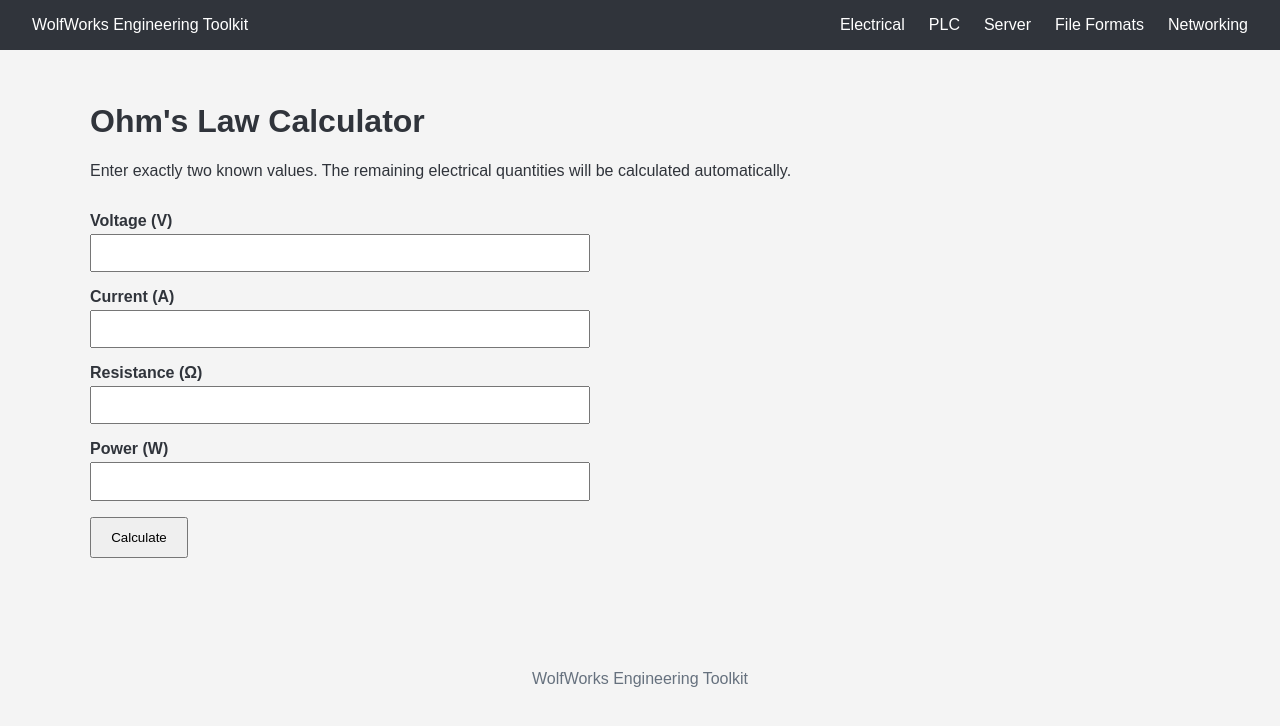
After one commit to LoneWolf862/WolfWorks-Toolkit, a Flask app: page /electrical/ohms-law/ in a window 1280 px wide. The commit adds this page. Shown: the top 726 px of the page. Run offline with Flask 3, Linux system fonts and the light colour scheme.

Commit message:
Add Ohm's Law calculator and tests

```diff
--- a/requirements.txt
+++ b/requirements.txt
@@ -1,11 +1,17 @@
 blinker==1.9.0
 click==8.5.0
+colorama==0.4.6
 Flask==3.1.3
 Flask-SQLAlchemy==3.1.1
 greenlet==3.5.6
+iniconfig==2.3.0
 itsdangerous==2.2.0
 Jinja2==3.1.6
 MarkupSafe==3.0.3
+packaging==26.3
+pluggy==1.6.0
+Pygments==2.21.0
+pytest==9.1.1
 SQLAlchemy==2.0.54
 typing_extensions==4.16.0
 Werkzeug==3.1.8
--- a/wolfworks/__init__.py
+++ b/wolfworks/__init__.py
@@ -14,4 +14,7 @@ def create_app():
     from wolfworks.core import core_bp
     app.register_blueprint(core_bp)
 
+    from wolfworks.electrical import electrical_bp
+    app.register_blueprint(electrical_bp)
+
     return app
--- /dev/null
+++ b/wolfworks/electrical/routes.py
@@ -0,0 +1,38 @@
+from flask import render_template, request
+
+from wolfworks.electrical import electrical_bp
+from wolfworks.electrical.calculations import calculate_ohms_law
+
+
+@electrical_bp.route("/")
+def index():
+    return render_template("electrical/index.html")
+
+
+@electrical_bp.route("/ohms-law/", methods=["GET", "POST"])
+def ohms_law():
+    result = None
+    error = None
+
+    if request.method == "POST":
+        try:
+            values = {}
+
+            for field in ["voltage", "current", "resistance", "power"]:
+                raw_value = request.form.get(field, "").strip()
+
+                if raw_value:
+                    values[field] = float(raw_value)
+                else:
+                    values[field] = None
+
+            result = calculate_ohms_law(**values)
+
+        except ValueError as exc:
+            error = str(exc)
+
+    return render_template(
+        "electrical/ohms_law.html",
+        result=result,
+        error=error,
+    )
--- a/wolfworks/static/css/style.css
+++ b/wolfworks/static/css/style.css
@@ -45,3 +45,56 @@ footer {
     padding: 2rem;
     color: #66717e;
 }
+
+
+
+
+
+form {
+    max-width: 500px;
+    margin: 2rem 0;
+}
+
+form div {
+    margin-bottom: 1rem;
+}
+
+label {
+    display: block;
+    margin-bottom: 0.25rem;
+    font-weight: bold;
+}
+
+input {
+    width: 100%;
+    box-sizing: border-box;
+    padding: 0.6rem;
+}
+
+button {
+    padding: 0.7rem 1.2rem;
+    cursor: pointer;
+}
+
+.error {
+    max-width: 500px;
+    margin: 1rem 0;
+    padding: 1rem;
+    border: 1px solid #a33;
+}
+
+.result {
+    margin-top: 2rem;
+}
+
+table {
+    border-collapse: collapse;
+    min-width: 400px;
+}
+
+th,
+td {
+    padding: 0.6rem 1rem;
+    border: 1px solid #bbb;
+    text-align: left;
+}
--- a/wolfworks/templates/base.html
+++ b/wolfworks/templates/base.html
@@ -20,7 +20,7 @@
             </a>
 
             <ul>
-                <li><a href="#">Electrical</a></li>
+                <a href="{{ url_for('electrical.index') }}">Electrical</a>
                 <li><a href="#">PLC</a></li>
                 <li><a href="#">Server</a></li>
                 <li><a href="#">File Formats</a></li>
--- /dev/null
+++ b/wolfworks/templates/electrical/ohms_law.html
@@ -0,0 +1,114 @@
+{% extends "base.html" %}
+
+{% block title %}Ohm's Law Calculator | WolfWorks Engineering Toolkit{% endblock %}
+
+{% block content %}
+
+<h1>Ohm's Law Calculator</h1>
+
+<p>
+    Enter exactly two known values. The remaining electrical
+    quantities will be calculated automatically.
+</p>
+
+<form method="POST">
+
+    <div>
+        <label for="voltage">Voltage (V)</label>
+        <input
+            type="number"
+            step="any"
+            id="voltage"
+            name="voltage"
+        >
+    </div>
+
+    <div>
+        <label for="current">Current (A)</label>
+        <input
+            type="number"
+            step="any"
+            id="current"
+            name="current"
+        >
+    </div>
+
+    <div>
+        <label for="resistance">Resistance (Ω)</label>
+        <input
+            type="number"
+            step="any"
+            id="resistance"
+            name="resistance"
+        >
+    </div>
+
+    <div>
+        <label for="power">Power (W)</label>
+        <input
+            type="number"
+            step="any"
+            id="power"
+            name="power"
+        >
+    </div>
+
+    <button type="submit">Calculate</button>
+
+</form>
+
+
+{% if error %}
+
+<div class="error">
+    <strong>Error:</strong>
+    {{ error }}
+</div>
+
+{% endif %}
+
+
+{% if result %}
+
+<section class="result">
+
+    <h2>Results</h2>
+
+    <table>
+        <tr>
+            <th>Quantity</th>
+            <th>Value</th>
+            <th>Unit</th>
+        </tr>
+
+        <tr>
+            <td>Voltage</td>
+            <td>{{ "%.4g"|format(result.voltage) }}</td>
+            <td>V</td>
+        </tr>
+
+        <tr>
+            <td>Current</td>
+            <td>{{ "%.4g"|format(result.current) }}</td>
+            <td>A</td>
+        </tr>
+
+        <tr>
+            <td>Resistance</td>
+            <td>{{ "%.4g"|format(result.resistance) }}</td>
+            <td>Ω</td>
+        </tr>
+
+        <tr>
+            <td>Power</td>
+            <td>{{ "%.4g"|format(result.power) }}</td>
+            <td>W</td>
+        </tr>
+
+    </table>
+
+</section>
+
+{% endif %}
+
+{% endblock %}
```
Also changed, not shown: tests/test_ohms_law.py (added, +81 -0 lines), wolfworks/electrical/__init__.py (+10 -0 lines), wolfworks/electrical/calculations.py (added, +60 -0 lines), wolfworks/templates/electrical/index.html (added, +30 -0 lines).
